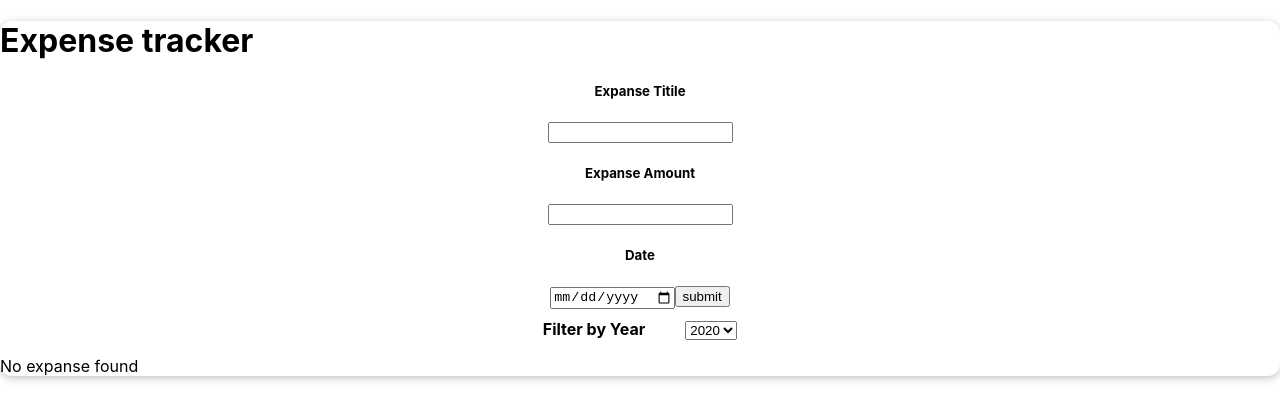
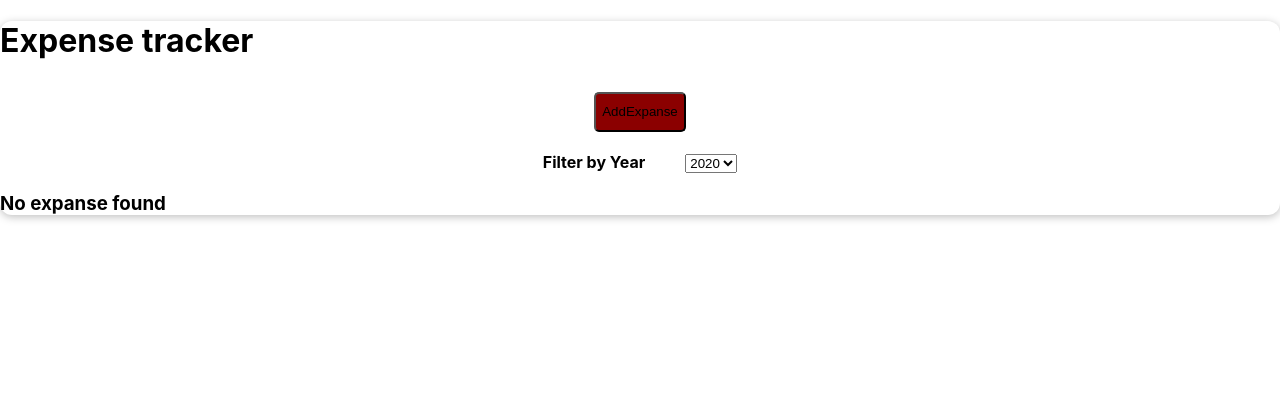
Before and after one commit to ajayjonna9/reactexpense, a React (Create React App) app: page / in a window 1280 px wide. Shown: the top 420 px of the page. Built offline with nearby package versions, Linux system fonts and the light colour scheme.

Commit message:
adding expanse button

```diff
--- a/src/App.js
+++ b/src/App.js
@@ -4,6 +4,7 @@ import Card from "./Components/Card/Card";
 import ExpanseForm from "./Components/expanseForm/expanseForm";
 import { useState } from "react";
 import Filter from "./Components/Filter/Filter";
+import Elements from "./Components/Elements";
 function App() {
   const [filter, setFilter] = useState("2020");
 
@@ -47,21 +48,6 @@ function App() {
   const filterarr = obj.filter((ele) => {
     return ele.date.getFullYear().toString() === filter;
   });
-  let element = <p>No expanse found</p>;
-  if (filterarr.length > 0) {
-    element = filterarr.map((data, ind) => {
-      return (
-        <ExpenseItem
-          key={data.id}
-          index={data.id}
-          title={data.expeseTitle}
-          date={data.date}
-          cost={data.expanseAmount}
-          //changeCost={changeCost}
-        ></ExpenseItem>
-      );
-    });
-  }
 
   return (
     <Card>
@@ -69,23 +55,8 @@ function App() {
 
       <ExpanseForm onadding={onadding} />
       <Filter onFilter={setFilter} filter={filter} />
-      {element}
-      {/* {filterarr.length === 0 ? (
-        <p>No expanse found</p>
-      ) : (
-        filterarr.map((data, ind) => {
-          return (
-            <ExpenseItem
-              key={data.id}
-              index={data.id}
-              title={data.expeseTitle}
-              date={data.date}
-              cost={data.expanseAmount}
-              //changeCost={changeCost}
-            ></ExpenseItem>
-          );
-        })
-      )} */}
+
+      <Elements filterarr={filterarr} />
     </Card>
   );
 }
--- /dev/null
+++ b/src/Components/Elements.js
@@ -0,0 +1,22 @@
+import React from "react";
+import ExpenseItem from "./ExpenseItem/ExpenseItem";
+const Elements = (props) => {
+  if (props.filterarr.length === 0) {
+    return <h3>No expanse found</h3>;
+  } else {
+    return props.filterarr.map((data, ind) => {
+      return (
+        <ExpenseItem
+          key={data.id}
+          index={data.id}
+          title={data.expeseTitle}
+          date={data.date}
+          cost={data.expanseAmount}
+          //changeCost={changeCost}
+        ></ExpenseItem>
+      );
+    });
+  }
+};
+
+export default Elements;
--- a/src/Components/expanseForm/ExpanseForm.css
+++ b/src/Components/expanseForm/ExpanseForm.css
@@ -1,3 +1,12 @@
 .form {
   text-align: center;
 }
+.addexpanse {
+  text-align: center;
+}
+.button {
+  margin: 10px;
+  background-color: darkred;
+  height: 40px;
+  border-radius: 5px;
+}
--- a/src/Components/expanseForm/expanseForm.js
+++ b/src/Components/expanseForm/expanseForm.js
@@ -4,18 +4,17 @@ const ExpanseForm = (props) => {
   //   const [expeseTitle, setExpeseTitle] = useState("");
   //   const [expanseAmount, setExpanseAmount] = useState("");
   //   const [date, setdate] = useState("");
+  const [addExpanse, setAddExpanse] = useState(false);
   const [inputValues, setInputValues] = useState({
     expeseTitle: "",
     expanseAmount: "",
     date: "",
   });
-  const { expeseTitle, expanseAmount, date } = inputValues;
+  const { expeseTitle, expanseAmount, dat } = inputValues;
 
   const onChangeInput = (e) => {
     e.preventDefault();
     if (e.target.name === "expanseTitle") {
-      //   setExpeseTitle(e.target.value);
-      // setInputValues({...inputValues,expeseTitle:e.target.value})
       setInputValues((prevals) => {
         return {
           ...prevals,
@@ -42,6 +41,7 @@ const ExpanseForm = (props) => {
   };
   const onsubmit = (e) => {
     e.preventDefault();
+
     const obj = {
       id: Math.random(),
       ...inputValues,
@@ -54,7 +54,20 @@ const ExpanseForm = (props) => {
       expanseAmount: "",
       date: "",
     });
+    if (addExpanse) {
+      setAddExpanse(false);
+    } else {
+      setAddExpanse(true);
+    }
   };
+  const onAddExpanse = () => {
+    if (addExpanse) {
+      setAddExpanse(false);
+    } else {
+      setAddExpanse(true);
+    }
+  };
+  function showForm() {
     return (
       <div className="form">
         <form onSubmit={onsubmit}>
@@ -76,11 +89,29 @@ const ExpanseForm = (props) => {
           <input
             type="date"
             name="date"
-          value={date}
+            value={dat}
             onChange={onChangeInput}
           ></input>
-        <button type="submit">submit</button>
+          <br />
+          <button className="button" type="submit">
+            AddExpanse
+          </button>
+          <button className="button" onClick={onAddExpanse}>
+            close
+          </button>
         </form>
+      </div>
+    );
+  }
+  return (
+    <div className="addexpanse">
+      {addExpanse ? (
+        showForm()
+      ) : (
+        <button className="button" onClick={onAddExpanse}>
+          AddExpanse
+        </button>
+      )}
     </div>
   );
 };
```
Lines whose indentation alone changed are shown as unchanged.
